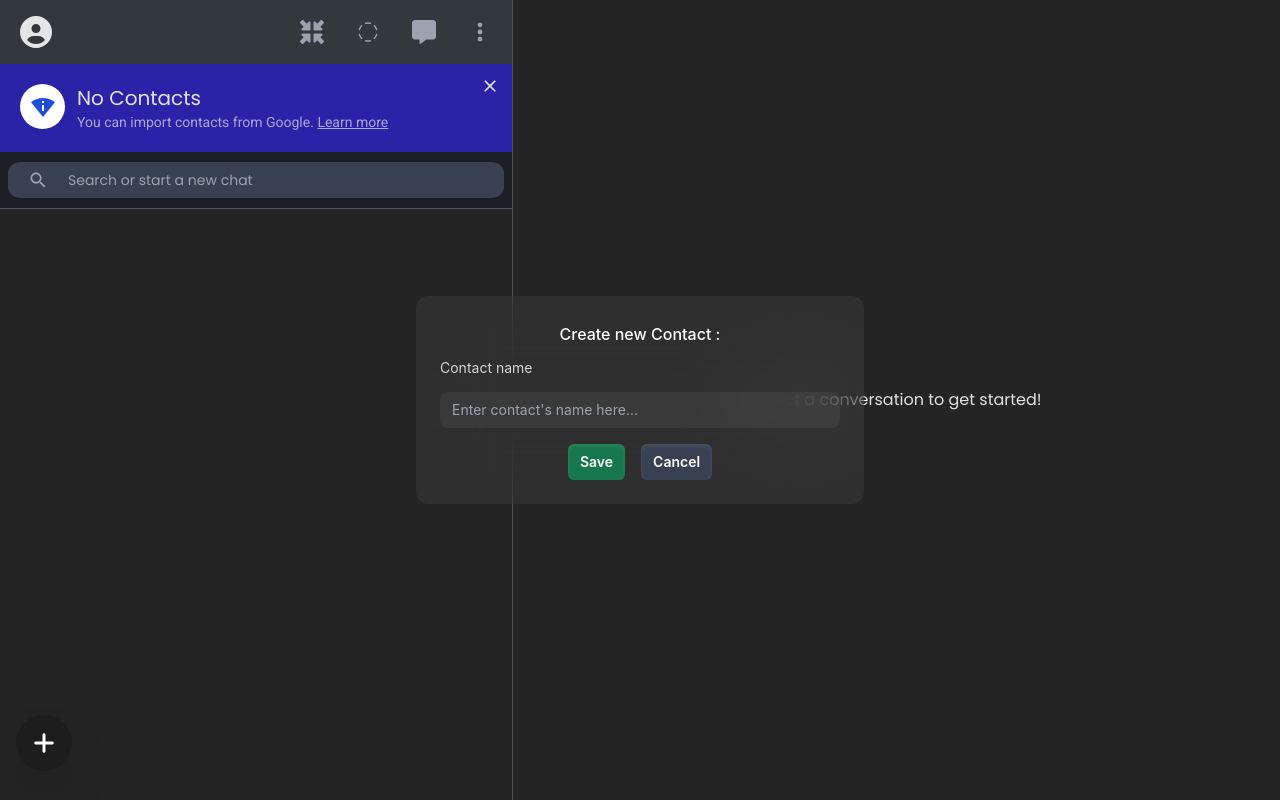
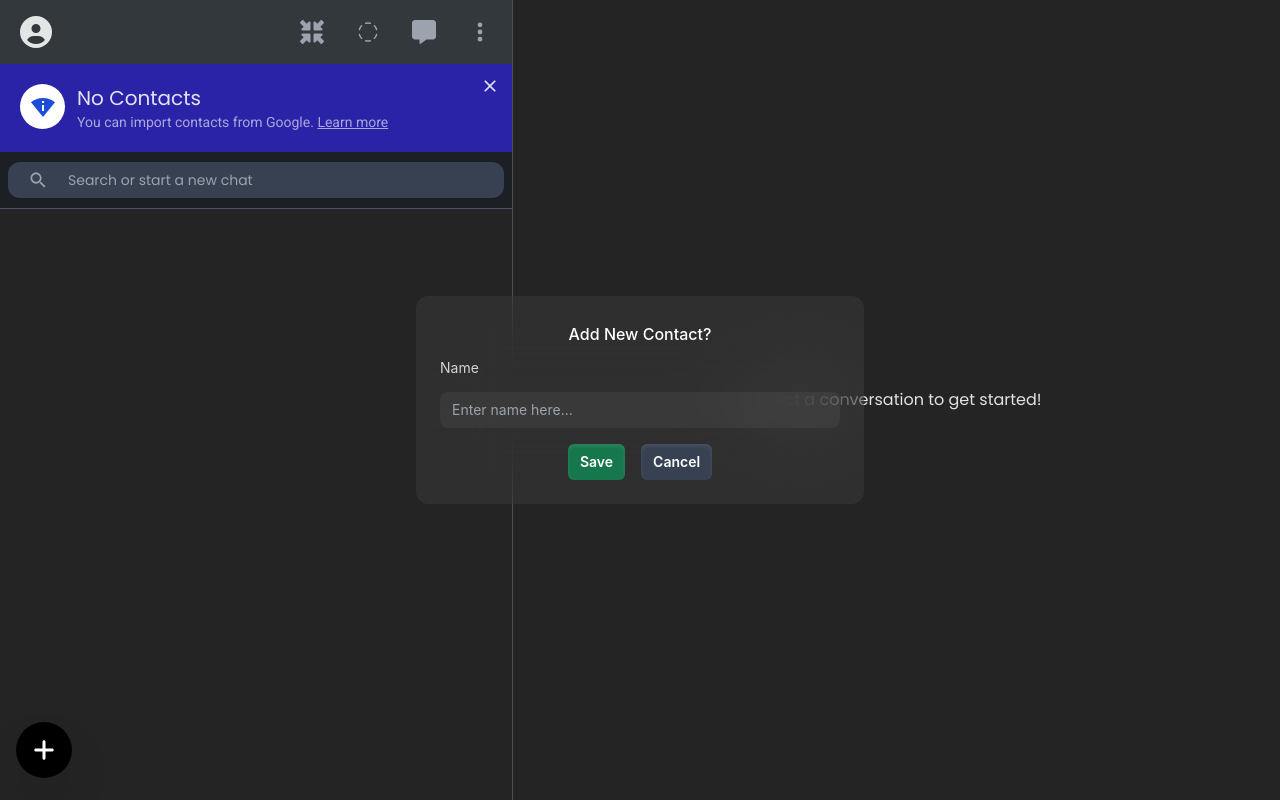
Before and after one commit to Lakshit040/whatsapp-clone, a React app: page / in a window 1280 px wide. Both pictures are taken after a click on the button 44 px from the left and 743 px from the top of the page. Built offline with nearby package versions, Linux system fonts and the light colour scheme; the HTML template or start-up script is replaced by a standard one.

Commit message:
Introduced unified modal

```diff
--- a/src/ContactsPanel/Contact.tsx
+++ b/src/ContactsPanel/Contact.tsx
@@ -5,12 +5,16 @@ import { useSelectedContact } from '../contexts/SelectedContactContext';
 import { DeleteButton } from '../icons';
 
 import {
+  ModalActionType,
   Mode,
+  OnConfirm,
+  onModalConfirm,
   timeFormatter,
   truncateMessage,
   type Contact,
   type Message,
 } from '../utils';
+import Modal from '../Modals/Modal';
 
 interface ContactComponentProps {
   contact: Contact;
@@ -23,12 +27,14 @@ const Contact = memo(
     const { mode } = useMode();
     const { selectedContact, setSelectedContact } = useSelectedContact();
 
-    const handleContactDelete = useCallback(
-      (event: React.MouseEvent<HTMLButtonElement>) => {
-        event.stopPropagation();
+    const handleContactDelete: OnConfirm = useCallback(
+      (event: onModalConfirm) => {
+        const { type } = event;
+        if (type === ModalActionType.DeleteContact) {
           onDelete(contact.id);
           if (selectedContact && selectedContact.id === contact.id)
             setSelectedContact(null);
+        }
       },
       [onDelete, contact.id, selectedContact]
     );
@@ -68,15 +74,17 @@ const Contact = memo(
             </div>
           )}
 
-          <button
-            className='absolute right-4 top-6 hidden group-hover:block'
-            onClick={handleContactDelete}
+          <div className='absolute right-4 top-6 hidden group-hover:block'>
+            <Modal
+              actionType={ModalActionType.DeleteContact}
+              onConfirm={handleContactDelete}
             >
               <DeleteButton
-              className='w-6 h-6 text-gray-400 hover:text-white cursor-pointer hover:scale-110'
+                className='w-5 h-5 text-gray-400 hover:text-white cursor-pointer hover:scale-110'
                 title='Delete contact'
               />
-          </button>
+            </Modal>
+          </div>
         </div>
       </div>
     );
--- a/src/ContactsPanel/ContactList.tsx
+++ b/src/ContactsPanel/ContactList.tsx
@@ -3,8 +3,15 @@ import { useContacts } from '../contexts/ContactsContext';
 import { useMessages } from '../contexts/MessagesContext';
 
 import Contact from './Contact';
-import CreateEditModal from '../Modals/CreateEditModal';
+
 import { FaPlus } from '../icons';
+import Modal from '../Modals/Modal';
+import {
+  ModalActionType,
+  OnConfirm,
+  onModalConfirm,
+  PROFILE_IMG,
+} from '../utils';
 
 const ContactList = memo(() => {
   const { contacts, addContact, deleteContact } = useContacts();
@@ -19,11 +26,17 @@ const ContactList = memo(() => {
     );
   }, [messages]);
 
-  const handleAddNewContact = useCallback(
-    (name: string, profileImg: string) => {
-      addContact(name, profileImg);
+  const handleAddNewContact: OnConfirm = useCallback(
+    (event: onModalConfirm) => {
+      const {
+        type,
+        state: { entry },
+      } = event;
+      if (type === ModalActionType.AddContact && entry) {
+        addContact(entry, PROFILE_IMG);
+      }
     },
-    [addContact]
+    []
   );
 
   const handleContactDelete = useCallback(
@@ -31,7 +44,7 @@ const ContactList = memo(() => {
       deleteContact(contactId);
       if (lastMessages[contactId]) clearMessagesForContact(contactId);
     },
-    [lastMessages, deleteContact, clearMessagesForContact]
+    [lastMessages]
   );
 
   return (
@@ -44,13 +57,16 @@ const ContactList = memo(() => {
           lastMessage={lastMessages[contact.id]}
         />
       ))}
-      <div className='absolute bottom-8 left-4'>
-        <CreateEditModal onContactSave={handleAddNewContact}>
+      <div className='fixed bottom-4 left-4 z-10'>
+        <Modal
+          actionType={ModalActionType.AddContact}
+          onConfirm={handleAddNewContact}
+        >
           <FaPlus
             className='w-6 h-6 text-white m-4'
             title='Create New Contact'
           />
-        </CreateEditModal>
+        </Modal>
       </div>
     </div>
   );
--- a/src/MessagePanel/DeliveredMessageComponent.tsx
+++ b/src/MessagePanel/DeliveredMessageComponent.tsx
@@ -1,7 +1,8 @@
-import { memo, useEffect, useMemo, useRef } from 'react';
+import { memo, useCallback, useEffect, useMemo, useRef } from 'react';
 import { useMessages } from '../contexts/MessagesContext';
 
 import UserMessage from './UserMessage';
+import { ModalActionType, OnConfirm, onModalConfirm } from '../utils';
 
 interface DeliveredMessageComponentProps {
   contactId: string;
@@ -15,6 +16,36 @@ const DeliveredMessageComponent = memo(
     const contactMessages = useMemo(
       () => messages[contactId] ?? [],
       [messages, contactId]
+    );
+
+    const handleMessageDelete: OnConfirm = useCallback(
+      (event: onModalConfirm) => {
+        const {
+          type,
+          state: { contactId, messageId },
+        } = event;
+        if (type === ModalActionType.DeleteMessage && contactId && messageId)
+          deleteMessage(contactId, messageId);
+      },
+      [deleteMessage]
+    );
+
+    const handleMessageEdit: OnConfirm = useCallback(
+      (event: onModalConfirm) => {
+        const {
+          type,
+          state: { contactId, messageId, entry },
+        } = event;
+        if (
+          type === ModalActionType.EditMessage &&
+          contactId &&
+          messageId &&
+          entry
+        ) {
+          editMessage(contactId, messageId, entry);
+        }
+      },
+      [editMessage]
     );
 
     useEffect(() => {
@@ -39,8 +70,8 @@ const DeliveredMessageComponent = memo(
               messageId={message.id}
               text={message.message}
               timestamp={message.timestamp}
-              onMessageDelete={deleteMessage}
-              onMessageEdit={editMessage}
+              onMessageDelete={handleMessageDelete}
+              onMessageEdit={handleMessageEdit}
             />
           ))}
         </div>
--- a/src/MessagePanel/UserMessage.tsx
+++ b/src/MessagePanel/UserMessage.tsx
@@ -1,19 +1,18 @@
 import { memo } from 'react';
 import { useMode } from '../contexts/ModeContext';
 
-import CreateEditModal from '../Modals/CreateEditModal';
-import DeleteModal from '../Modals/DeleteModal';
 import { DeleteButton, EditButton } from '../icons';
 
-import { Mode, timeFormatter } from '../utils';
+import { ModalActionType, Mode, OnConfirm, timeFormatter } from '../utils';
+import Modal from '../Modals/Modal';
 
 interface UserMessageProps {
   contactId: string;
   messageId: string;
   text: string;
   timestamp: string;
-  onMessageDelete: (contactId: string, messageId: string) => void;
-  onMessageEdit: (contactId: string, messageId: string, text: string) => void;
+  onMessageDelete: OnConfirm;
+  onMessageEdit: OnConfirm;
 }
 
 const UserMessage = memo(
@@ -33,29 +32,31 @@ const UserMessage = memo(
           <span className='text-white font-poppins'>{text}</span>
           <div className='flex flex-col gap-3 items-end justify-between'>
             <div className='absolute hidden group-hover:block right-0 top-0'>
-              <CreateEditModal
+              <Modal
+                actionType={ModalActionType.EditMessage}
                 contactId={contactId}
                 messageId={messageId}
-                onMessageEdit={onMessageEdit}
                 editedMessage={text}
+                onConfirm={onMessageEdit}
               >
                 <EditButton
                   className='w-4 h-4 text-gray-400 font-semibold hover:scale-110 rounded-full m-1'
                   title='Edit Message'
                 />
-              </CreateEditModal>
+              </Modal>
             </div>
             <div className='absolute hidden group-hover:block right-7 top-0'>
-              <DeleteModal
+              <Modal
+                actionType={ModalActionType.DeleteMessage}
                 contactId={contactId}
                 messageId={messageId}
-                onDelete={onMessageDelete}
+                onConfirm={onMessageDelete}
               >
                 <DeleteButton
                   className='w-4 h-4 text-gray-400 font-semibold hover:scale-110 rounded-full m-1'
                   title='Delete Message'
                 />
-              </DeleteModal>
+              </Modal>
             </div>
 
             {mode === Mode.Spacious && (
--- /dev/null
+++ b/src/Modals/Modal.tsx
@@ -0,0 +1,133 @@
+import { ReactNode, useCallback, useState, memo } from 'react';
+import {
+  Button,
+  Dialog,
+  DialogPanel,
+  DialogTitle,
+  Input,
+} from '@headlessui/react';
+import {
+  headingGenerator,
+  labelGenerator,
+  ModalActionType,
+  OnConfirm,
+} from '../utils';
+
+interface ModalProps {
+  actionType: ModalActionType;
+  onConfirm: OnConfirm;
+  contactId?: string;
+  messageId?: string;
+  editedMessage?: string;
+  children?: ReactNode;
+}
+
+const Modal = memo(
+  ({
+    actionType,
+    contactId,
+    messageId,
+    editedMessage,
+    onConfirm,
+    children,
+  }: ModalProps) => {
+    const [isOpen, setIsOpen] = useState(false);
+    const [input, setInput] = useState(editedMessage ?? '');
+
+    const heading = headingGenerator(actionType);
+    const label = labelGenerator(actionType);
+
+    const onToggle = useCallback((event: React.MouseEvent) => {
+      event.stopPropagation();
+      setIsOpen((open) => !open);
+    }, []);
+
+    const onClose = useCallback(() => {
+      setIsOpen((open) => !open);
+    }, []);
+
+    const handleInputChange = useCallback(
+      (event: React.ChangeEvent<HTMLInputElement>) => {
+        setInput(event.target.value);
+      },
+      []
+    );
+
+    const handleSave = useCallback(() => {
+      onConfirm({
+        type: actionType,
+        state: {
+          messageId,
+          contactId,
+          entry: input.trim(),
+        },
+      });
+      setIsOpen((open) => !open);
+    }, [input, contactId, messageId, onConfirm]);
+
+    return (
+      <>
+        <Button
+          onClick={onToggle}
+          className='rounded-full bg-black shadow-2xl text-sm font-medium text-white focus:outline-none data-[hover]:bg-slate-950 data-[focus]:outline-none duration-300 ease-in-out data-[hover]:scale-110'
+        >
+          {children}
+        </Button>
+
+        <Dialog
+          open={isOpen}
+          as='div'
+          className='relative z-10 focus:outline-none'
+          onClose={onClose}
+        >
+          <div className='fixed inset-0 z-10 w-screen overflow-y-auto'>
+            <div className='flex min-h-full items-center justify-center p-4'>
+              <DialogPanel
+                transition
+                className='w-full max-w-md rounded-xl bg-white/5 p-6 backdrop-blur-2xl duration-300 ease-out data-[closed]:transform-[scale(95%)] data-[closed]:opacity-0'
+              >
+                <DialogTitle
+                  as='h3'
+                  className='text-base/7 font-medium text-white text-center'
+                >
+                  {heading}
+                </DialogTitle>
+                {label && (
+                  <>
+                    <p className='mt-2 text-sm/6 text-white/80'>{label}</p>
+                    <Input
+                      className='mt-3 block w-full rounded-lg border-none bg-white/5 py-1.5 px-3 text-sm/6 text-white focus:outline-none data-[focus]:outline-none'
+                      placeholder={`Enter ${label.toLowerCase()} here...`}
+                      value={input}
+                      onChange={handleInputChange}
+                    />
+                  </>
+                )}
+                <div className='mt-4 flex items-center justify-center gap-4'>
+                  <Button
+                    className={`inline-flex items-center gap-2 rounded-md ${
+                      label
+                        ? 'bg-[#17774c] data-[hover]:bg-[#13603d]'
+                        : 'bg-[#771717] data-[hover]:bg-[#7f2e2e]'
+                    } py-1.5 px-3 text-sm/6 font-semibold text-white shadow-inner shadow-white/10 focus:outline-none  data-[focus]:outline-1 data-[focus]:outline-white data-[open]:bg-gray-700`}
+                    onClick={handleSave}
+                  >
+                    {label ? 'Save' : 'Delete'}
+                  </Button>
+                  <Button
+                    className='inline-flex items-center gap-2 rounded-md bg-gray-700 py-1.5 px-3 text-sm/6 font-semibold text-white shadow-inner shadow-white/10 focus:outline-none data-[hover]:bg-gray-600 data-[focus]:outline-1 data-[focus]:outline-white data-[open]:bg-gray-700'
+                    onClick={onToggle}
+                  >
+                    Cancel
+                  </Button>
+                </div>
+              </DialogPanel>
+            </div>
+          </div>
+        </Dialog>
+      </>
+    );
+  }
+);
+
+export default Modal;
--- a/src/utils.ts
+++ b/src/utils.ts
@@ -14,6 +14,25 @@ export const enum Mode {
   Compact,
   Spacious,
 }
+
+export const enum ModalActionType {
+  AddContact,
+  DeleteContact,
+  EditMessage,
+  DeleteMessage,
+}
+
+export interface ModalActionProps {
+  contactId?: string;
+  messageId?: string;
+  entry?: string;
+}
+export type onModalConfirm = {
+  type: ModalActionType;
+  state: ModalActionProps;
+};
+
+export type OnConfirm = (event: onModalConfirm ) => void;
 
 export type Message = {
   id: string;
@@ -73,3 +92,29 @@ export const debounce = <T extends (...args: any[]) => void>(
 ) => {
   return _.debounce(func, wait);
 };
+
+export const headingGenerator = (action: ModalActionType) => {
+  switch (action) {
+    case ModalActionType.AddContact:
+      return 'Add New Contact?';
+    case ModalActionType.DeleteContact:
+      return 'Are you sure?';
+    case ModalActionType.DeleteMessage:
+      return 'Are you sure?';
+    case ModalActionType.EditMessage:
+      return 'Edit Your Message?';
+    default:
+      return '';
+  }
+};
+
+export const labelGenerator = (action: ModalActionType) => {
+  switch (action) {
+    case ModalActionType.AddContact:
+      return 'Name';
+    case ModalActionType.EditMessage:
+      return 'Message';
+    default:
+      return undefined;
+  }
+};
```
Lines whose indentation alone changed are shown as unchanged.
